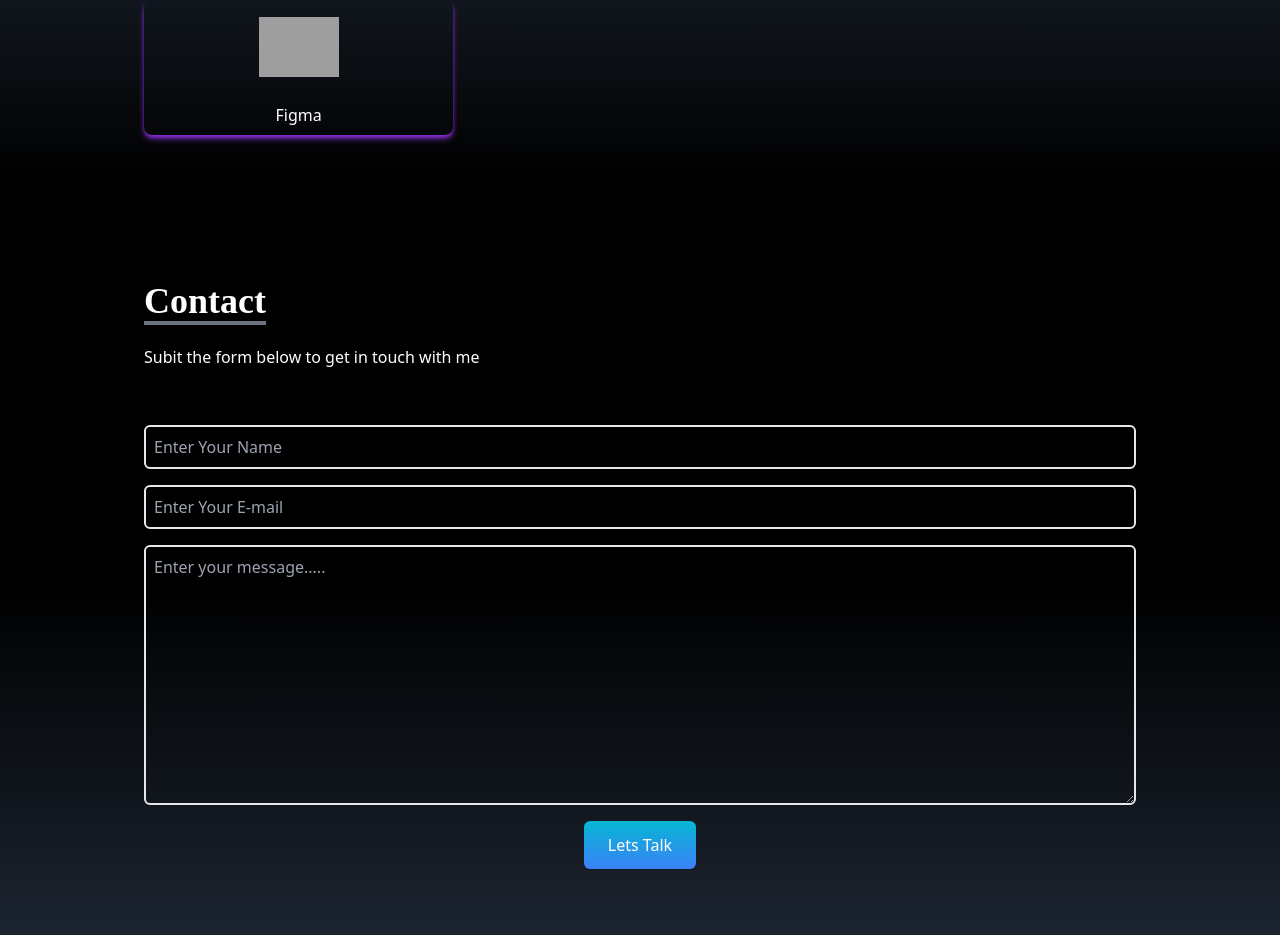
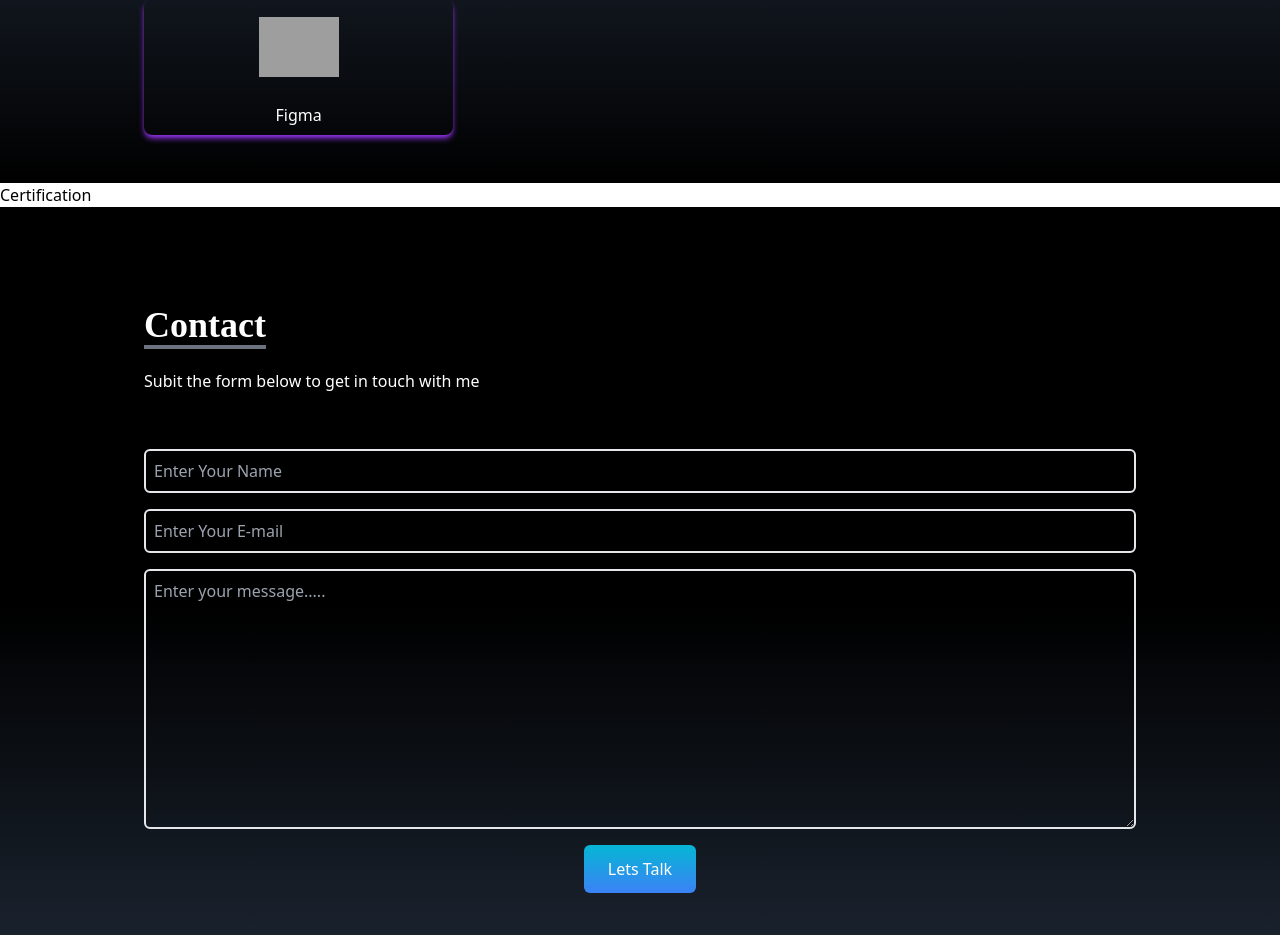
Before and after one commit to PiyushGaurav12/Portfolio, a React (Create React App) app: page / in a window 1280 px wide. Shown: the part 2897-3832 px from the top of the page. Built offline with nearby package versions, Linux system fonts and the light colour scheme; grey boxes are pictures that could not be loaded; a web font is replaced by a local one.

Commit message:
added certification column

```diff
--- a/src/App.js
+++ b/src/App.js
@@ -6,6 +6,7 @@ import About from "./components/About";
 import Portfolio from "./components/Portfolio";
 import Experience from "./components/Experience";
 import Contact from "./components/Contact";
+import Certification from "./components/Certification";
 
 function App() {
   return (
@@ -15,6 +16,7 @@ function App() {
      <About/>
      <Portfolio/>
      <Experience/>
+     <Certification/>
      <Contact/>
      <SocialLinks/>
     </>
--- /dev/null
+++ b/src/components/Certification.jsx
@@ -0,0 +1,10 @@
+import React from 'react'
+
+const Certification = () => {
+
+  return (
+    <div>Certification</div>
+  )
+}
+
+export default Certification
```
